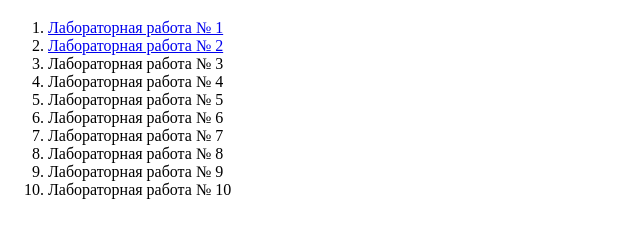
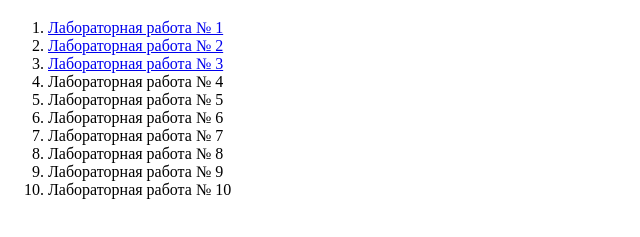
Before and after one commit to annamakarrenko/Makarenko-web-dev-2025-1, a plain HTML site: page index.html in a window 1280 px wide. Shown: the part 61-298 px from the top of the page, without its empty margins (0-640 px from the left). Drawn offline with Linux system fonts and the light colour scheme.

Commit message:
Добавлена ссылка на третью лабораторную

```diff
--- a/index.html
+++ b/index.html
@@ -7,7 +7,7 @@
     <ol>
         <li><a href="lab1/index.html">Лабораторная работа № 1</a></li>
         <li><a href="lab2/index.html">Лабораторная работа № 2</a></li>
-        <li>Лабораторная работа № 3</li>
+        <li><a href="lab2/index.html#order-form">Лабораторная работа № 3</a></li>
         <li>Лабораторная работа № 4</li>
         <li>Лабораторная работа № 5</li>
         <li>Лабораторная работа № 6</li>
```
Also changed, not shown: lab2/index.html (+1 -1 lines).
